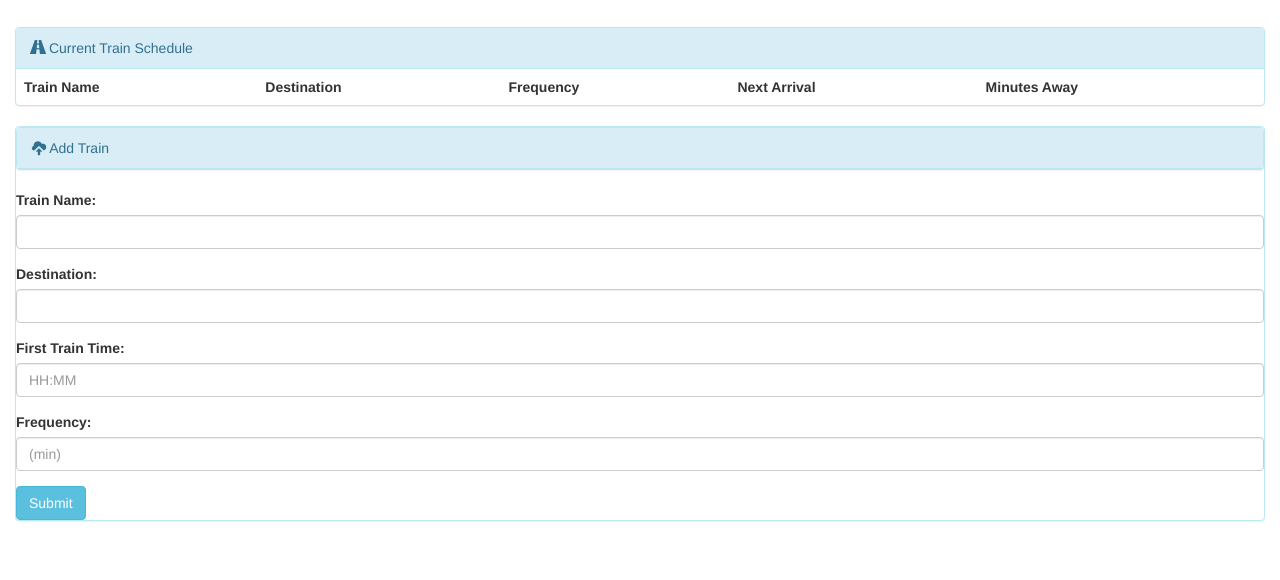
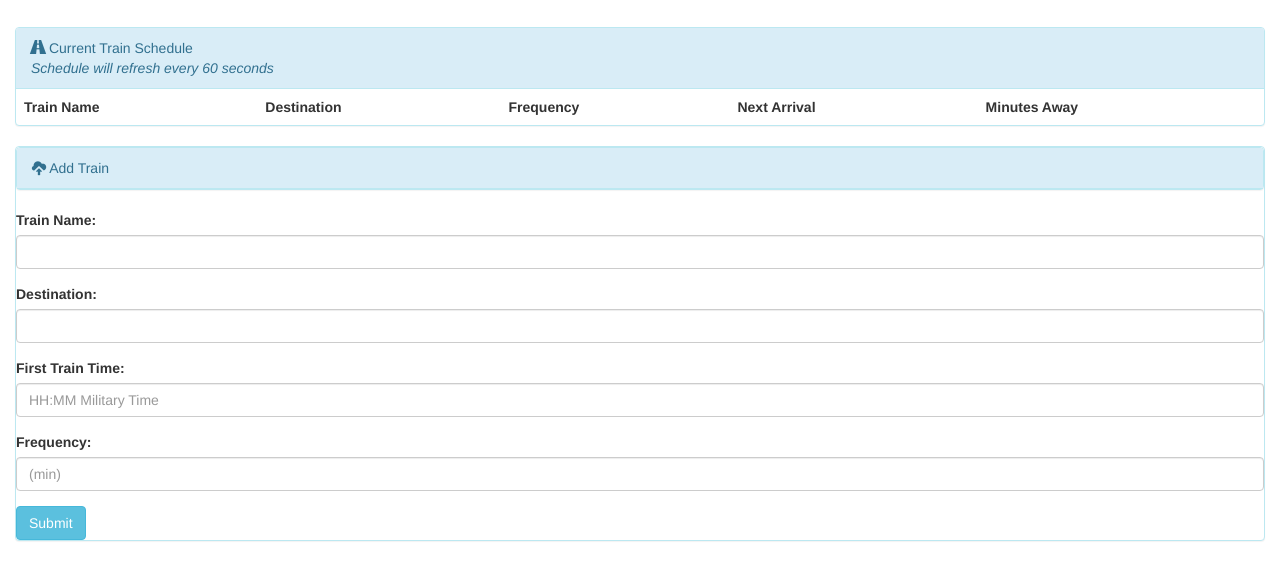
Before and after one commit to ryantuckr/traintimers, a plain HTML site: page index.html in a window 1280 px wide. Shown: the part 148-728 px from the top of the page. Drawn offline with nearby package versions, Linux system fonts and the light colour scheme; no server answers.

Commit message:
final tweaks, page refresh

```diff
--- a/assets/logic.js
+++ b/assets/logic.js
@@ -1,3 +1,6 @@
+
+
+
 //firebase data
 var config = {
     apiKey: "AIzaSyB_WtDcC7RtfZFOvMhXa_POzO18lGSgPMA",
--- a/index.html
+++ b/index.html
@@ -3,7 +3,7 @@
 
 <head>
   <meta charset="UTF-8">
-  <!--<meta http-equiv="refresh" content="30"> -->
+  <meta http-equiv="refresh" content="60">
 
   <link rel="stylesheet" href="assets/style.css">
   <link rel="stylesheet" href="https://maxcdn.bootstrapcdn.com/bootstrap/3.3.7/css/bootstrap.min.css" integrity="sha384-BVYiiSIFeK1dGmJRAkycuHAHRg32OmUcww7on3RYdg4Va+PmSTsz/K68vbdEjh4u"
@@ -31,7 +31,7 @@
 
       <div class="panel panel-info">
         <div class="panel-heading">
-          <span class="glyphicon glyphicon-road" aria-hidden="true"></span>   Current Train Schedule</div>
+          <span class="glyphicon glyphicon-road" aria-hidden="true"></span>   Current Train Schedule   <br> <i>Schedule will refresh every 60 seconds</i></div>
 
         <table class="table table-hover">
           <tr>
@@ -62,7 +62,7 @@
           </div>
           <div class="form-group">
             <label for=""> First Train Time:</label>
-            <input type="text" class="form-control" id="input-time" placeholder="HH:MM">
+            <input type="text" class="form-control" id="input-time" placeholder="HH:MM Military Time">
           </div>
           <div class="form-group">
             <label for=""> Frequency:</label>
```
